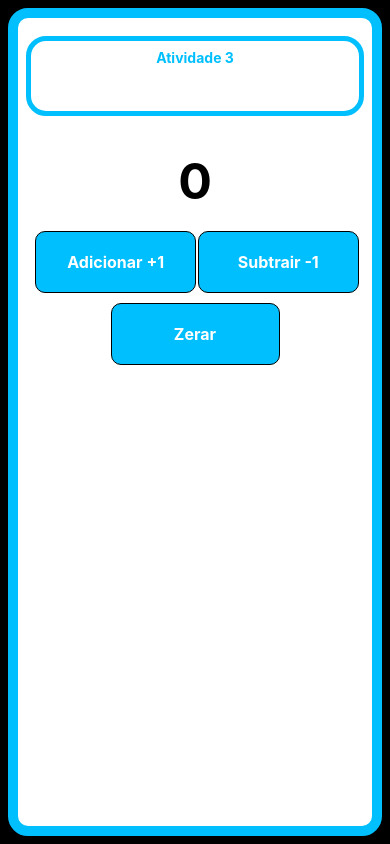
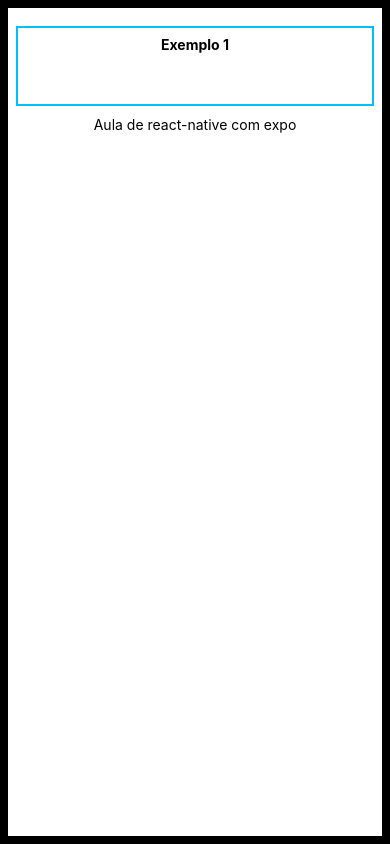
Before and after one commit to Cilasdlima/aula-introducao-expo, a React Native app: screen / in a window 390 px wide. Built offline with nearby package versions, Linux system fonts and the light colour scheme; what react-native-responsive-fontsize would draw is missing.

Commit message:
aula 09-04

```diff
--- a/App.js
+++ b/App.js
@@ -10,6 +10,8 @@
 
 import Exemplo3 from './src/exemplos/ex-03';
 
+import Exemplo4 from './src/exemplos/ex-04';
+
 // Atividades
 import Atividade1 from './src/atividades/atividade-01';
 
@@ -21,7 +23,7 @@
 export default function App() {
   return (
     <View style={styles.container}>
-      <Atividade3/>
+      <Exemplo4/>
       <StatusBar style="light" />
     </View>
   );
--- a/src/atividades/atividade-03/index.js
+++ b/src/atividades/atividade-03/index.js
@@ -28,17 +28,19 @@
     };
 
     return (
+
         <View style={styles.container}>
             <Text style={styles.titulo}>Atividade 3</Text>
 
 
 
-            <Text style={styles.numero}>{num}</Text>
 
             <View style={styles.botoesContainer}>
                 <TouchableOpacity style={styles.botao} onPress={handleAtualizaState}>
                     <Text style={styles.txtBotao}>Adicionar +1</Text>
                 </TouchableOpacity>
+
+                <Text style={styles.numero}>{num}</Text>
 
                 <TouchableOpacity style={styles.botao} onPress={handleDecrementaState}>
                     <Text style={styles.txtBotao}>Subtrair -1</Text>
--- a/src/atividades/atividade-03/styles.js
+++ b/src/atividades/atividade-03/styles.js
@@ -38,19 +38,20 @@
     },
     botoesContainer: {
         flexDirection: 'row',
-        justifyContent: 'space-between',
-        width: '95%',
-        marginTop: 10,
+        marginVertical: RFPercentage(1),
+        justifyContent: 'space-evenly',
+        width: '100%',
+
     },
     botao: {
         backgroundColor: 'deepskyblue',
-        padding: 20,
-        borderRadius: 10,
+        padding: 10,
+        borderRadius: 5,
         alignItems: 'center',
         justifyContent: 'center',
         marginTop: 10,
         // flex: 1,
-        marginHorizontal: 1,
+        marginHorizontal: 5,
         width: '50%',
         borderWidth: 1,
 
@@ -64,7 +65,8 @@
         fontSize: 50,
         fontWeight: 'bold',
         color: 'black',
-        marginTop: 15,
+        // marginTop: 15,
+        textAlign: 'center',
     },
 });
 
--- /dev/null
+++ b/src/exemplos/ex-04/index.js
@@ -0,0 +1,19 @@
+import { useState } from 'react';
+
+import { View,Text, TextInput } from 'react-native';
+
+import styles from './styles';
+
+function Exemplo4 () {
+
+    const [txtInserido, setTxtInserido] = useState('');
+  return (
+    <View style={styles.container}>
+      <Text style={styles.titulo}>Exemplo 1</Text>
+      <Text style={styles.texto}>Aula de react-native com expo</Text>
+      <TextInput style={styles.input}/>
+    </View>
+  );
+}
+
+export default Exemplo4;
--- /dev/null
+++ b/src/exemplos/ex-04/styles.js
@@ -0,0 +1,39 @@
+import { StyleSheet } from "react-native";
+import { RFPercentage } from "react-native-responsive-fontsize";
+
+const styles = StyleSheet.create({
+    container: {
+        backgroundColor: '#fff',
+        padding: 8,
+        flex: 1,
+        alignItems: 'center',
+
+    },
+    titulo: {
+        fontSize: RFPercentage(3),
+        fontWeight: 'bold',
+        borderWidth: 2,
+        borderColor: 'deepskyblue',
+        marginTop: 10,
+        marginBottom: 10,
+        padding: 8,
+        width: '100%',
+        height: 80,
+        textAlign: 'center',
+        textAlignVertical: 'center',
+    },
+    texto: {
+        fontSize: RFPercentage(2.2),
+        // color: 'deepskyblue',
+    },
+    input: {
+        borderWidth: RFPercentage(0.2),
+        width: '100%',
+        fontSize: RFPercentage(2),
+        margin: RFPercentage(2),
+        borderRadius: RFPercentage(2),
+
+    },
+});
+
+export default styles;
```
